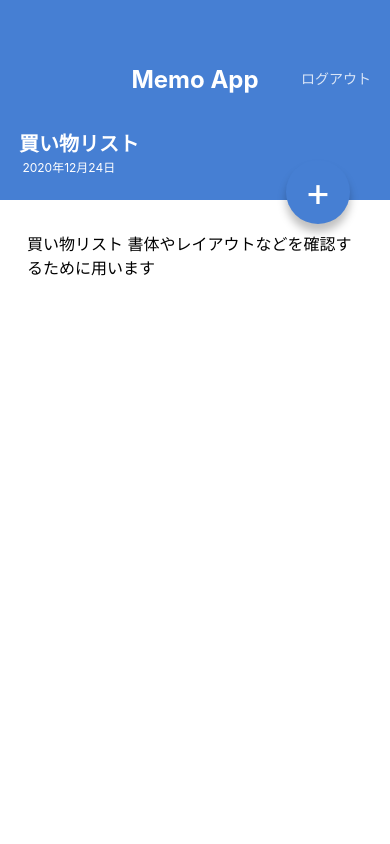
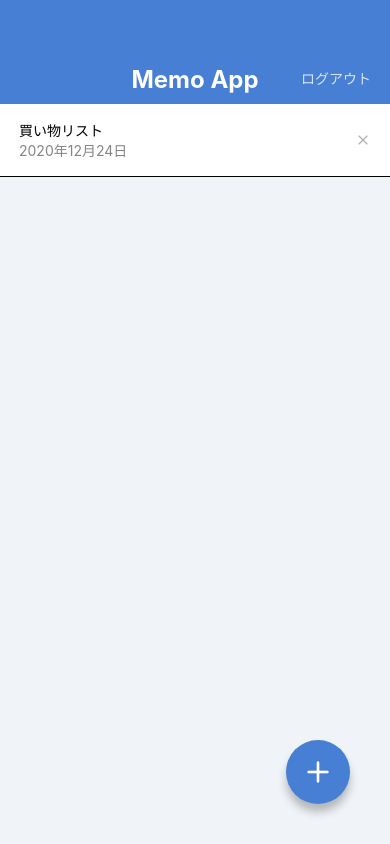
Before and after one commit to RisuRisu396/MemoApp2, a React Native app: screen /MemoList in a window 390 px wide. Built offline with nearby package versions, Linux system fonts and the light colour scheme.

Commit message:
Install VectIcons

```diff
--- a/App.jsx
+++ b/App.jsx
@@ -4,6 +4,6 @@
 
 export default function App() {
   return (
-    <MemoDetailScreen />
+    <MemoListScreen />
   );
 }
--- a/package.json
+++ b/package.json
@@ -7,6 +7,7 @@
     "web": "expo start --web"
   },
   "dependencies": {
+    "@expo/vector-icons": "^13.0.0",
     "expo": "~47.0.9",
     "expo-status-bar": "~1.4.2",
     "prop-types": "^15.8.1",
--- a/src/components/CircleButton.jsx
+++ b/src/components/CircleButton.jsx
@@ -1,18 +1,19 @@
 import React from 'react';
-import { View, Text, StyleSheet } from 'react-native';
+import { View, StyleSheet } from 'react-native';
 import { string, shape } from 'prop-types';
+import { Feather } from '@expo/vector-icons';
 
 export default function CircleButton(props) {
-  const { children, style } = props;
+  const { style, name } = props;
   return (
     <View style={[styles.circleButton, style]}>
-      <Text style={styles.circleButtonLabel}>{ children }</Text>
+      <Feather name={name} size={32} color="white" />
     </View>
   );
 }
 CircleButton.propTypes = {
-  children: string.isRequired,
   style: shape(),
+  name: string.isRequired,
 };
 
 CircleButton.defaultProps = {
--- a/src/components/MemoList.jsx
+++ b/src/components/MemoList.jsx
@@ -1,3 +1,4 @@
+import { Feather } from '@expo/vector-icons';
 import React from 'react';
 import { View, Text, StyleSheet } from 'react-native';
 
@@ -10,7 +11,7 @@
           <Text style={styles.memoListItemDate}>2020年12月24日</Text>
         </View>
         <View>
-          <Text>X</Text>
+          <Feather name="x" size={16} color="#B0B0B0" />
         </View>
       </View>
     </View>
--- a/src/screens/MemoDetailScreen.jsx
+++ b/src/screens/MemoDetailScreen.jsx
@@ -19,7 +19,7 @@
           書体やレイアウトなどを確認するために用います
         </Text>
       </ScrollView>
-      <CircleButton style={{ top: 160, buttom: 'auto' }}>+</CircleButton>
+      <CircleButton style={{ top: 160, buttom: 'auto' }} name="edit-2" />
     </View>
   );
 }
--- a/src/screens/MemoListScreen.jsx
+++ b/src/screens/MemoListScreen.jsx
@@ -9,7 +9,7 @@
     <View style={styles.container}>
       <AppBar />
       <MemoList />
-      <CircleButton> + </CircleButton>
+      <CircleButton name="plus" />
     </View>
   );
 }
```
Also changed, not shown: 1 other file (tests, documents, lock files or other folders).
